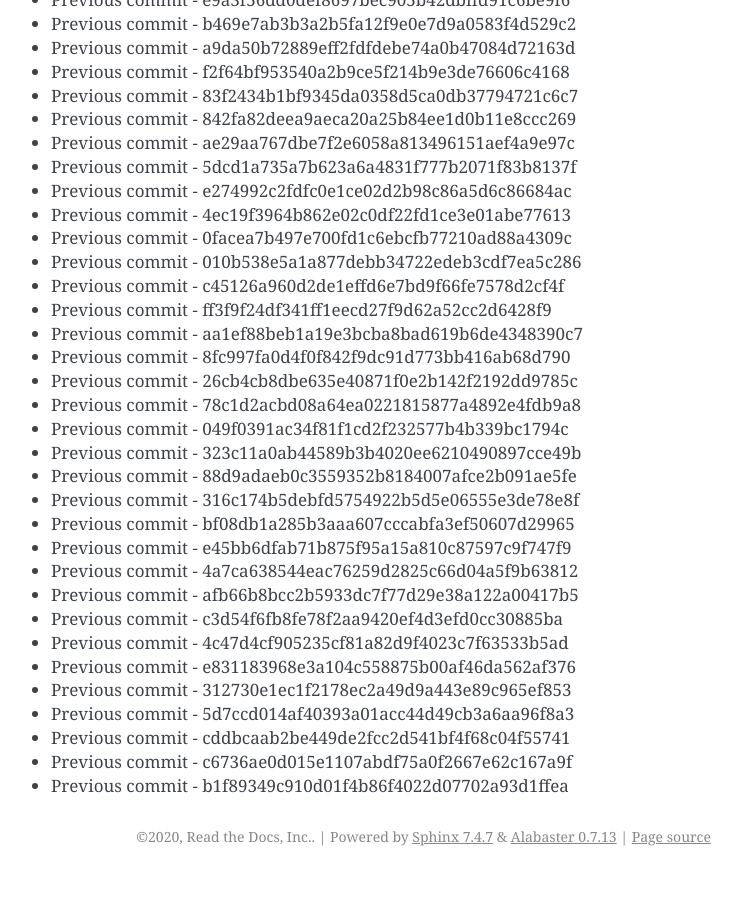
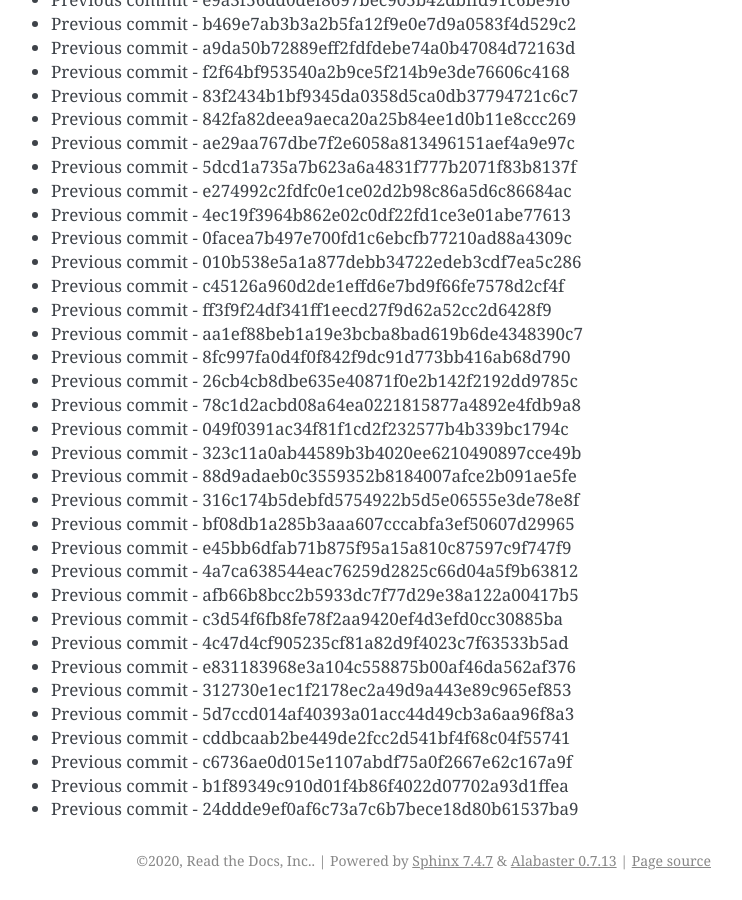
Before and after one commit to readthedocs/rtd-git-stresstest, a Sphinx documentation site: the page built from docs/updates.rst, in a window 1280 px wide and 900 px high, scrolled down 40039 px. Shown: the whole window, without its empty margins (399-1141 px from the left). Built offline with Sphinx 7.4.7, drawn with Linux system fonts in a browser that asks for light colours; before the commit the page ends 40915 px from its top, so only the background shows below that.

Commit message:
Generating commit from previous: 24ddde9ef0af6c73a7c6b7bece18d80b61537ba9

```diff
--- a/docs/updates.rst
+++ b/docs/updates.rst
@@ -1714,3 +1714,4 @@ It can be tested for any performance characteristics.
 * Previous commit - cddbcaab2be449de2fcc2d541bf4f68c04f55741
 * Previous commit - c6736ae0d015e1107abdf75a0f2667e62c167a9f
 * Previous commit - b1f89349c910d01f4b86f4022d07702a93d1ffea
+* Previous commit - 24ddde9ef0af6c73a7c6b7bece18d80b61537ba9
```
